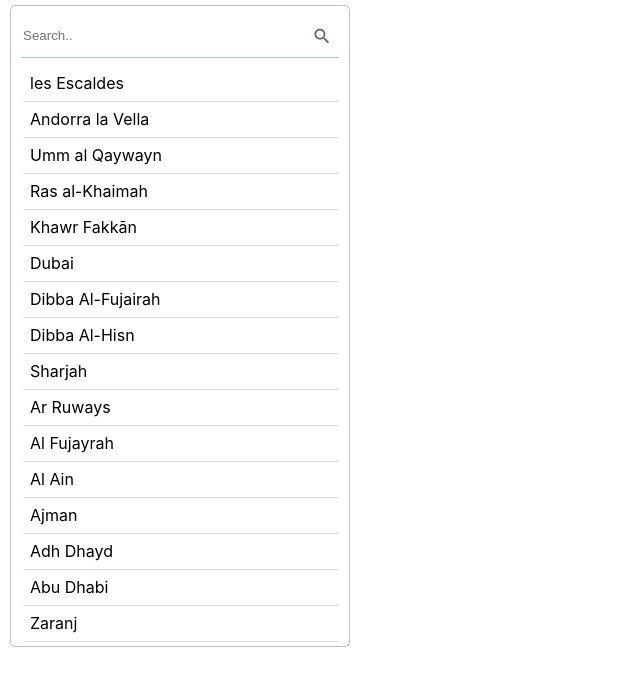
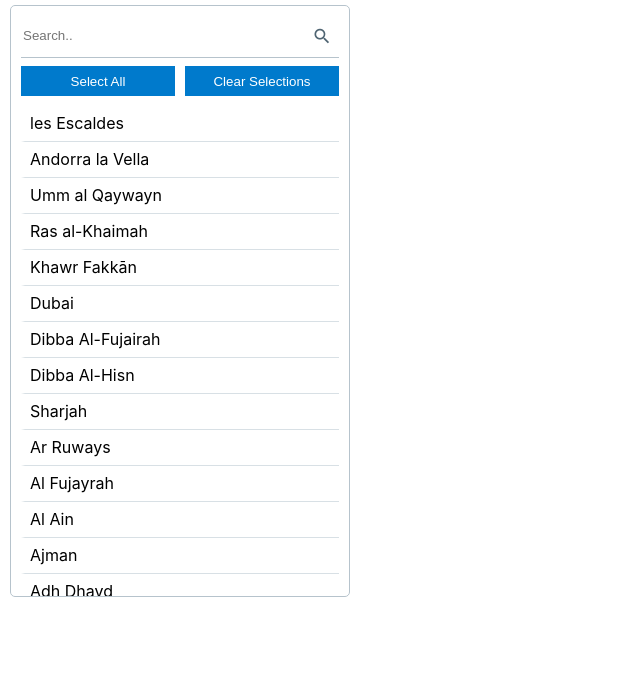
Before and after one commit to aamirshaadalam/mulri-select-list-react, a React (Create React App) app: page / in a window 1280 px wide. Shown: the top 686 px of the page, without its empty margins (0-640 px from the left). Built offline with nearby package versions, Linux system fonts and the light colour scheme.

Commit message:
add buttons

```diff
--- a/src/App.jsx
+++ b/src/App.jsx
@@ -48,7 +48,6 @@ function App() {
     <List
       loadCallback={getData}
       searchPlaceholder='Search..'
-      singleSelect
       noRecordsMessage='No Records Found'
       pageSize={25}
       totalPages={totalPages}
--- a/src/css/App.css
+++ b/src/css/App.css
@@ -9,7 +9,7 @@
 
 #root {
   width: 350px;
-  height: 100vh;
+  height: 600px;
   overflow-y: auto;
 }
 
--- a/src/css/list.scss
+++ b/src/css/list.scss
@@ -6,9 +6,25 @@ $gray3: rgb(216, 224, 229);
 
 .list-group {
   margin: 5px 0px 5px 10px;
-  height: 80%;
+  height: calc(100% - 10px);
   border: 1px solid $gray5;
   border-radius: 5px;
+
+  .btn-container {
+    display: flex;
+    justify-content: space-evenly;
+    margin-bottom: 10px;
+
+    button {
+      height: 30px;
+      width: calc((100% - 30px) / 2);
+      border-radius: 0px;
+      border: 1px solid $primary-default;
+      background: $primary-default;
+      color: white;
+      cursor: pointer;
+    }
+  }
 
   @keyframes spin {
     from {
@@ -22,6 +38,10 @@ $gray3: rgb(216, 224, 229);
   .list-items {
     overflow-y: auto;
     height: calc(100% - 60px);
+
+    &.multi {
+      height: calc(100% - 100px);
+    }
 
     .list-item {
       height: 35px;
--- a/src/lib/list.jsx
+++ b/src/lib/list.jsx
@@ -182,6 +182,19 @@ function List({
     };
   }, [loading, loadMore, pageNumber, pageSize, totalPages]);
 
+  const addButtons = (displayList) => {
+    if (displayList.length > 0 && !singleSelect) {
+      return (
+        <div className='btn-container'>
+          <button>Select All</button>
+          <button>Clear Selections</button>
+        </div>
+      );
+    }
+
+    return null;
+  };
+
   const getContent = () => {
     const displayList = localSearch ? searchResults : list;
     const showPageLoader = totalPages && pageSize && !localSearch && pageNumber < totalPages;
@@ -199,7 +212,9 @@ function List({
       );
     } else if (displayList.length > 0) {
       return (
-        <div className='list-items'>
+        <>
+          {addButtons(displayList)}
+          <div className={`list-items ${!singleSelect ? 'multi' : ''}`}>
             {displayList.map((item) => {
               return <ListItem key={item.key} {...{ item, updateSelections }}></ListItem>;
             })}
@@ -207,6 +222,7 @@ function List({
               <BusyIndicator className='loading-icon16'></BusyIndicator>
             </div>
           </div>
+        </>
       );
     } else {
       return (
@@ -220,7 +236,6 @@ function List({
   return (
     <div className='list-group'>
       <SearchBox {...{ searchPlaceholder, search, searchText }}></SearchBox>
-      {/* <div>Clear Selections</div> */}
       {getContent()}
     </div>
   );
```
Lines whose indentation alone changed are shown as unchanged.
